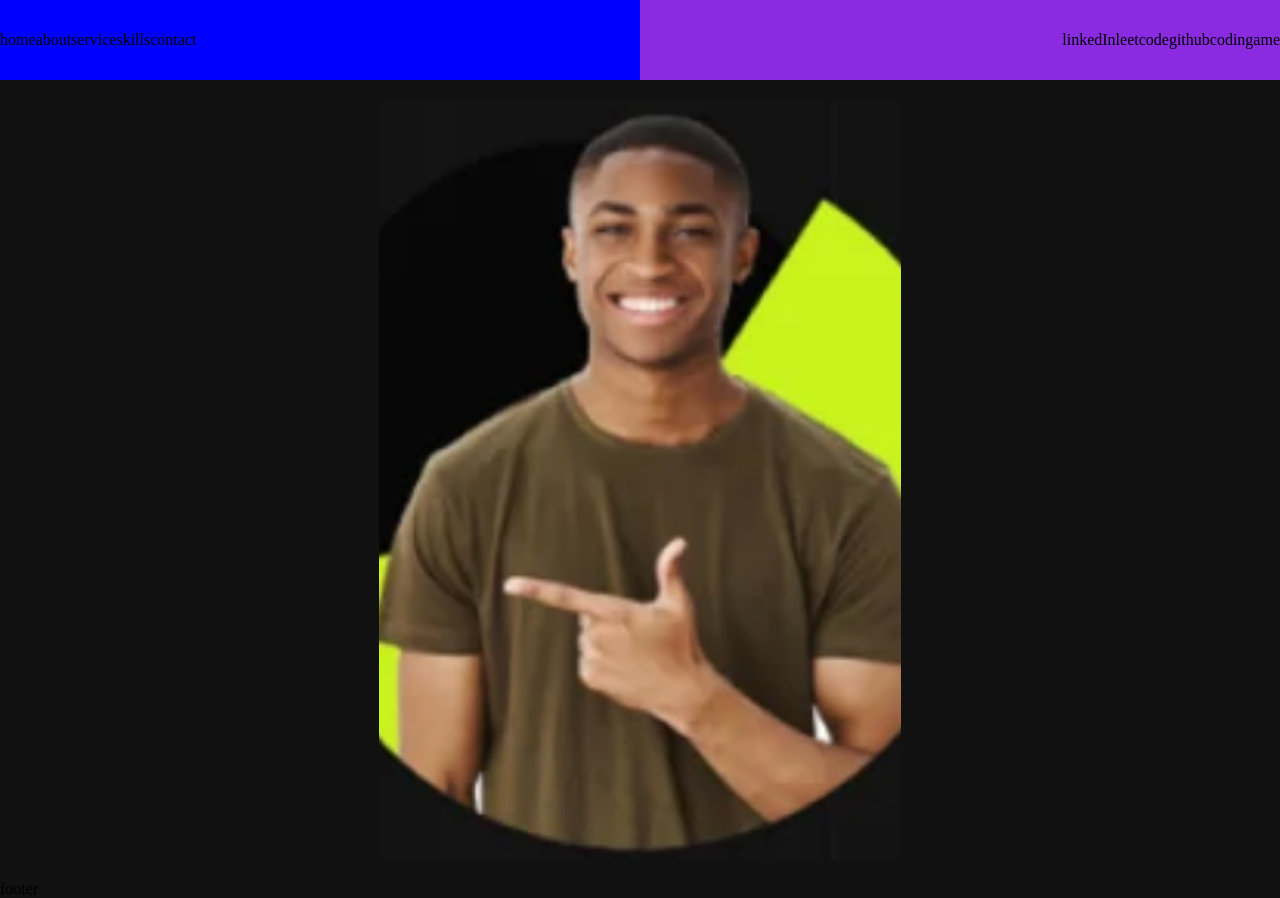
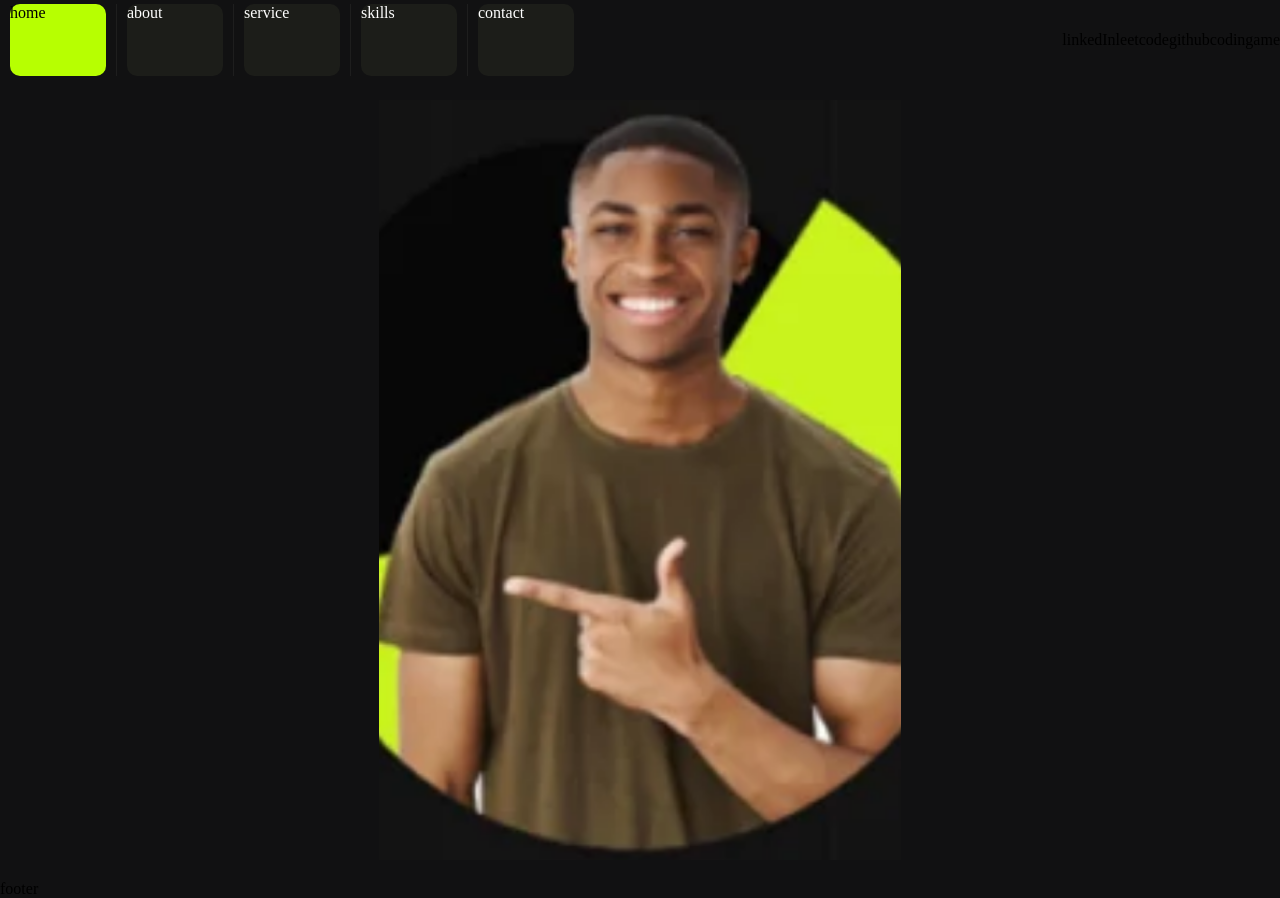
Before and after one commit to JoseReyesP/components-n-templates, a plain HTML site: page my_web_site/index.html in a window 1280 px wide. Drawn offline with Linux system fonts and the light colour scheme.

Commit message:
add menu buttons with active/unactive state

```diff
--- a/my_web_site/index.html
+++ b/my_web_site/index.html
@@ -9,11 +9,15 @@
   <body>
     <nav class="navbar">
       <div id="left-options">
-        <div>home</div>
-        <div>about</div>
-        <div>service</div>
-        <div>skills</div>
-        <div>contact</div>
+        <div class="menu-button active" id="home-button">home</div>
+        <div class="vertical-separator"></div>
+        <div class="menu-button unactive" id="about-button">about</div>
+        <div class="vertical-separator"></div>
+        <div class="menu-button unactive" id="service-button">service</div>
+        <div class="vertical-separator"></div>
+        <div class="menu-button unactive" id="skills-button">skills</div>
+        <div class="vertical-separator"></div>
+        <div class="menu-button unactive" id="contact-button">contact</div>
       </div>
       <div id="right-social">
         <div>linkedIn</div>
@@ -33,4 +37,5 @@
     </main>
     <footer class="footer">footer</footer>
   </body>
+  <script src="script.js"></script>
 </html>
--- a/my_web_site/script.js
+++ b/my_web_site/script.js
@@ -0,0 +1,19 @@
+const menuButtons = [...document.getElementsByClassName("menu-button")];
+
+menuButtons.forEach((menuButton) => {
+  menuButton.addEventListener("click", () => {
+    if (menuButton.classList.contains("unactive")) {
+      menuButton.classList.remove("unactive");
+      menuButton.classList.add("active");
+      console.log;
+    }
+    const toDeactivate = menuButtons.filter((el) => el.id !== menuButton.id);
+    console.log(toDeactivate);
+    toDeactivate.forEach((el) => {
+      if (el.classList.contains("active")) {
+        el.classList.remove("active");
+        el.classList.add("unactive");
+      }
+    });
+  });
+});
--- a/my_web_site/styles.css
+++ b/my_web_site/styles.css
@@ -15,16 +15,38 @@ nav {
 
 #left-options {
   flex: 1;
-  background-color: blue;
   display: flex;
   flex-direction: row;
   align-items: center;
   justify-content: flex-start;
 }
 
+.menu-button.active {
+  width: 15%;
+  height: 90%;
+  margin: 10px;
+  border-radius: 10px;
+  background-color: rgb(183, 255, 1);
+  color: black;
+}
+
+.menu-button.unactive {
+  width: 15%;
+  height: 90%;
+  margin: 10px;
+  border-radius: 10px;
+  background-color: rgb(28, 29, 25);
+  color: white;
+}
+
+.vertical-separator {
+  width: 1px;
+  height: 90%;
+  background-color: rgb(30, 30, 30);
+}
+
 #right-social {
   flex: 1;
-  background-color: blueviolet;
   display: flex;
   align-items: center;
   justify-content: flex-end;
```
